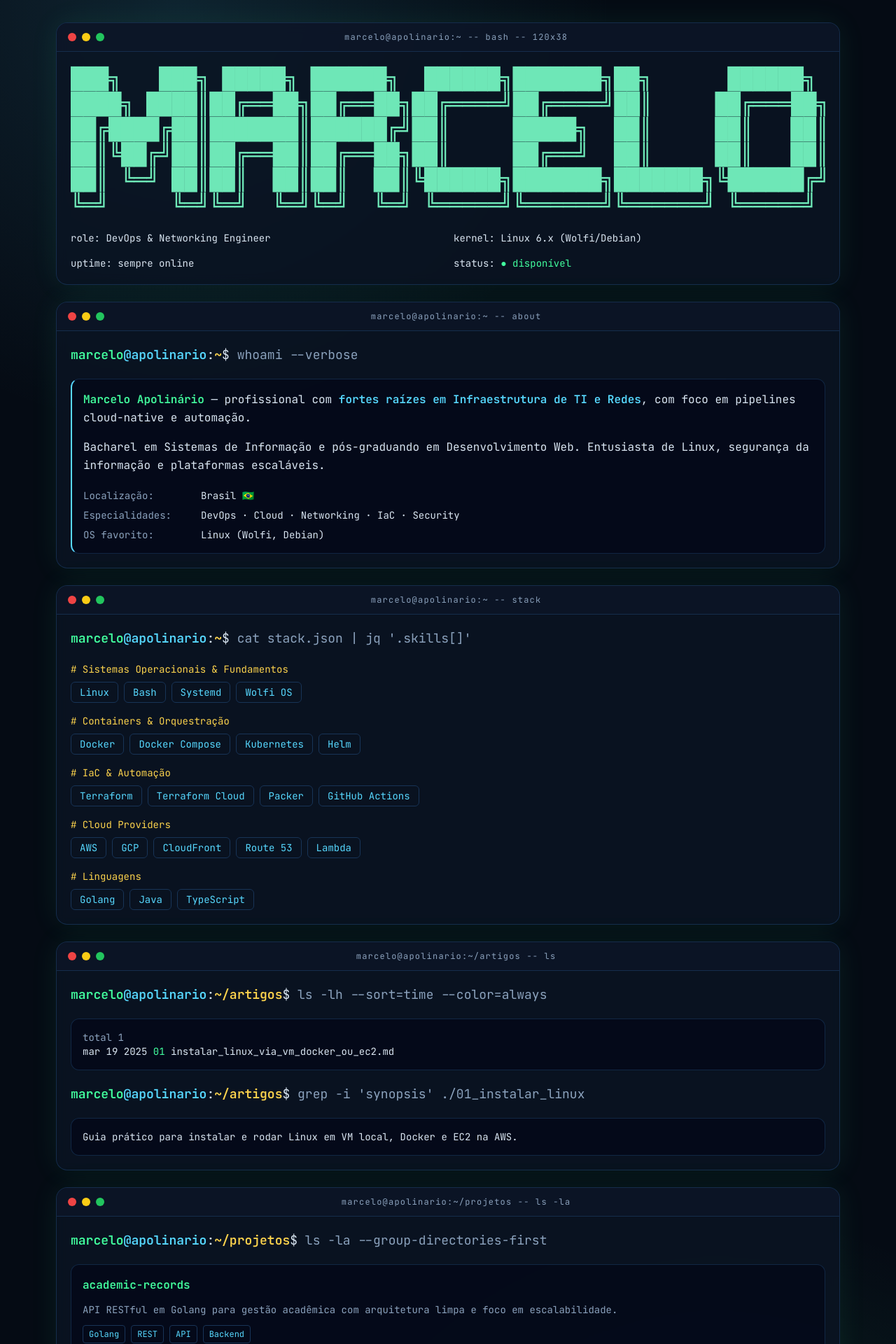
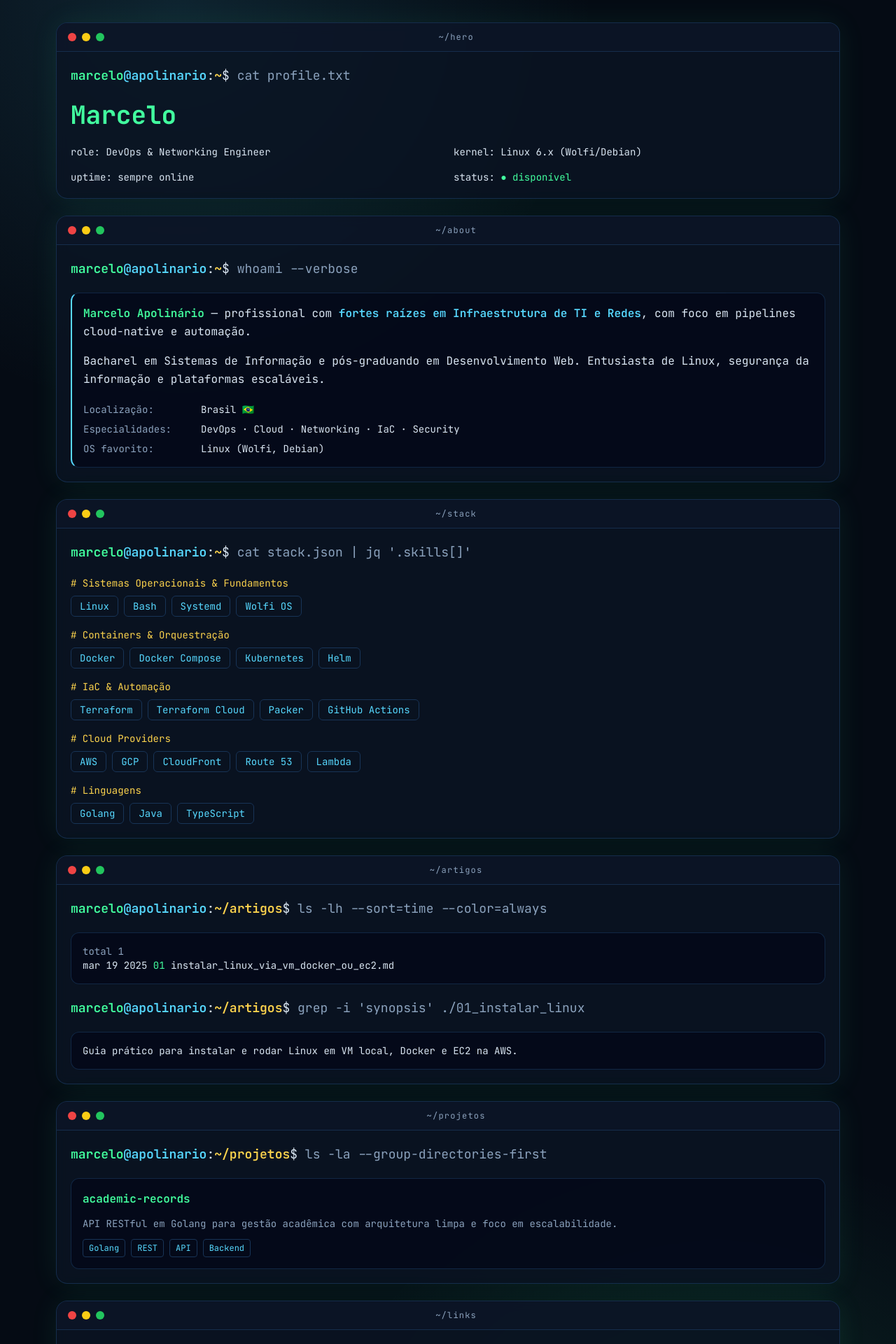
Before and after one commit to apolinario0x21/sturdy-parakeet, a Next.js app: page / in a window 1280 px wide. Shown: the top 1920 px of the page at 70% size. Built offline with nearby package versions, Linux system fonts and the light colour scheme.

Commit message:
Update terminal headers and hero intro styling

```diff
--- a/components/sections/About.tsx
+++ b/components/sections/About.tsx
@@ -3,7 +3,7 @@
 
 export function About() {
   return (
-    <TerminalWindow title="marcelo@apolinario:~ -- about">
+    <TerminalWindow title="~/about">
       <Prompt command="whoami --verbose" />
       <div className="terminal-output border-l-2 border-l-term-cyan">
         <p>
--- a/components/sections/Articles.tsx
+++ b/components/sections/Articles.tsx
@@ -3,7 +3,7 @@
 
 export function Articles() {
   return (
-    <TerminalWindow title="marcelo@apolinario:~/artigos -- ls">
+    <TerminalWindow title="~/artigos">
       <Prompt path="~/artigos" command="ls -lh --sort=time --color=always" />
       <div className="terminal-output text-sm">
         <p className="text-term-mute">total 1</p>
--- a/components/sections/Hero.tsx
+++ b/components/sections/Hero.tsx
@@ -1,14 +1,11 @@
 import { TerminalWindow } from '@/components/TerminalWindow';
+import { Prompt } from '@/components/Prompt';
 
 export function Hero() {
   return (
-    <TerminalWindow title="marcelo@apolinario:~ -- bash -- 120x38">
-      <pre className="overflow-x-auto text-xl font-bold leading-tight text-emerald-300 sm:text-3xl">{`███╗   ███╗ █████╗ ██████╗  ██████╗███████╗██╗      ██████╗
-████╗ ████║██╔══██╗██╔══██╗██╔════╝██╔════╝██║     ██╔═══██╗
-██╔████╔██║███████║██████╔╝██║     █████╗  ██║     ██║   ██║
-██║╚██╔╝██║██╔══██║██╔══██╗██║     ██╔══╝  ██║     ██║   ██║
-██║ ╚═╝ ██║██║  ██║██║  ██║╚██████╗███████╗███████╗╚██████╔╝
-╚═╝     ╚═╝╚═╝  ╚═╝╚═╝  ╚═╝ ╚═════╝╚══════╝╚══════╝ ╚═════╝`}</pre>
+    <TerminalWindow title="~/hero">
+      <Prompt command="cat profile.txt" />
+      <h1 className="text-[36px] font-bold leading-tight text-term-green">Marcelo</h1>
       <div className="grid gap-4 text-sm sm:grid-cols-2">
         <p>role: DevOps & Networking Engineer</p>
         <p>kernel: Linux 6.x (Wolfi/Debian)</p>
--- a/components/sections/Links.tsx
+++ b/components/sections/Links.tsx
@@ -10,7 +10,7 @@
 
 export function Links() {
   return (
-    <TerminalWindow title="marcelo@apolinario:~ -- links & contato">
+    <TerminalWindow title="~/links">
       <Prompt command="cat links.conf" />
       <div className="grid gap-3 sm:grid-cols-2">
         {links.map(([label, value]) => (
--- a/components/sections/Projects.tsx
+++ b/components/sections/Projects.tsx
@@ -3,7 +3,7 @@
 
 export function Projects() {
   return (
-    <TerminalWindow title="marcelo@apolinario:~/projetos -- ls -la">
+    <TerminalWindow title="~/projetos">
       <Prompt path="~/projetos" command="ls -la --group-directories-first" />
       <article className="terminal-output space-y-3">
         <h3 className="font-semibold text-term-green">academic-records</h3>
--- a/components/sections/Stack.tsx
+++ b/components/sections/Stack.tsx
@@ -11,7 +11,7 @@
 
 export function Stack() {
   return (
-    <TerminalWindow title="marcelo@apolinario:~ -- stack">
+    <TerminalWindow title="~/stack">
       <Prompt command="cat stack.json | jq '.skills[]'" />
       <div className="space-y-4">
         {groups.map((group) => (
```
